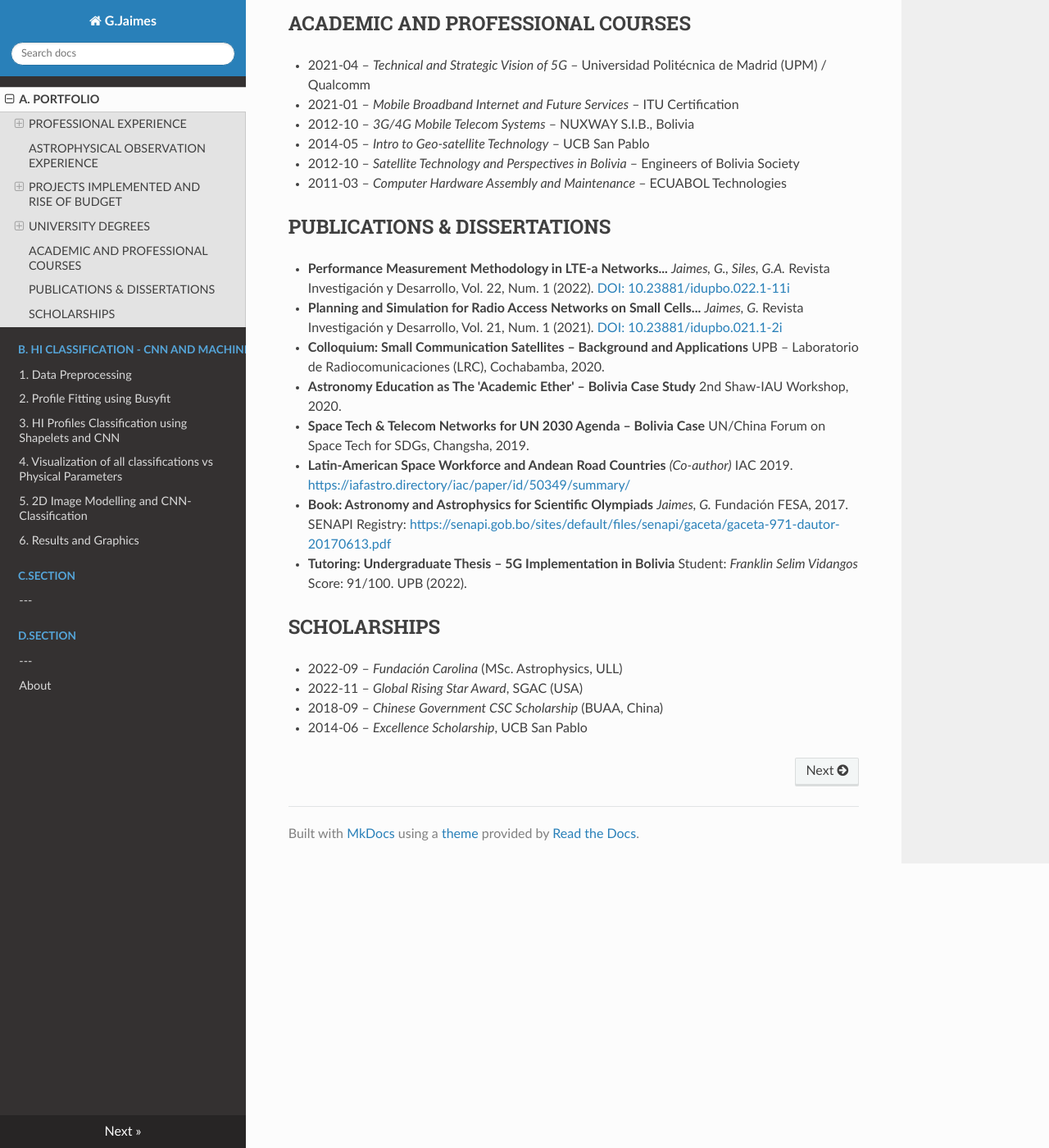
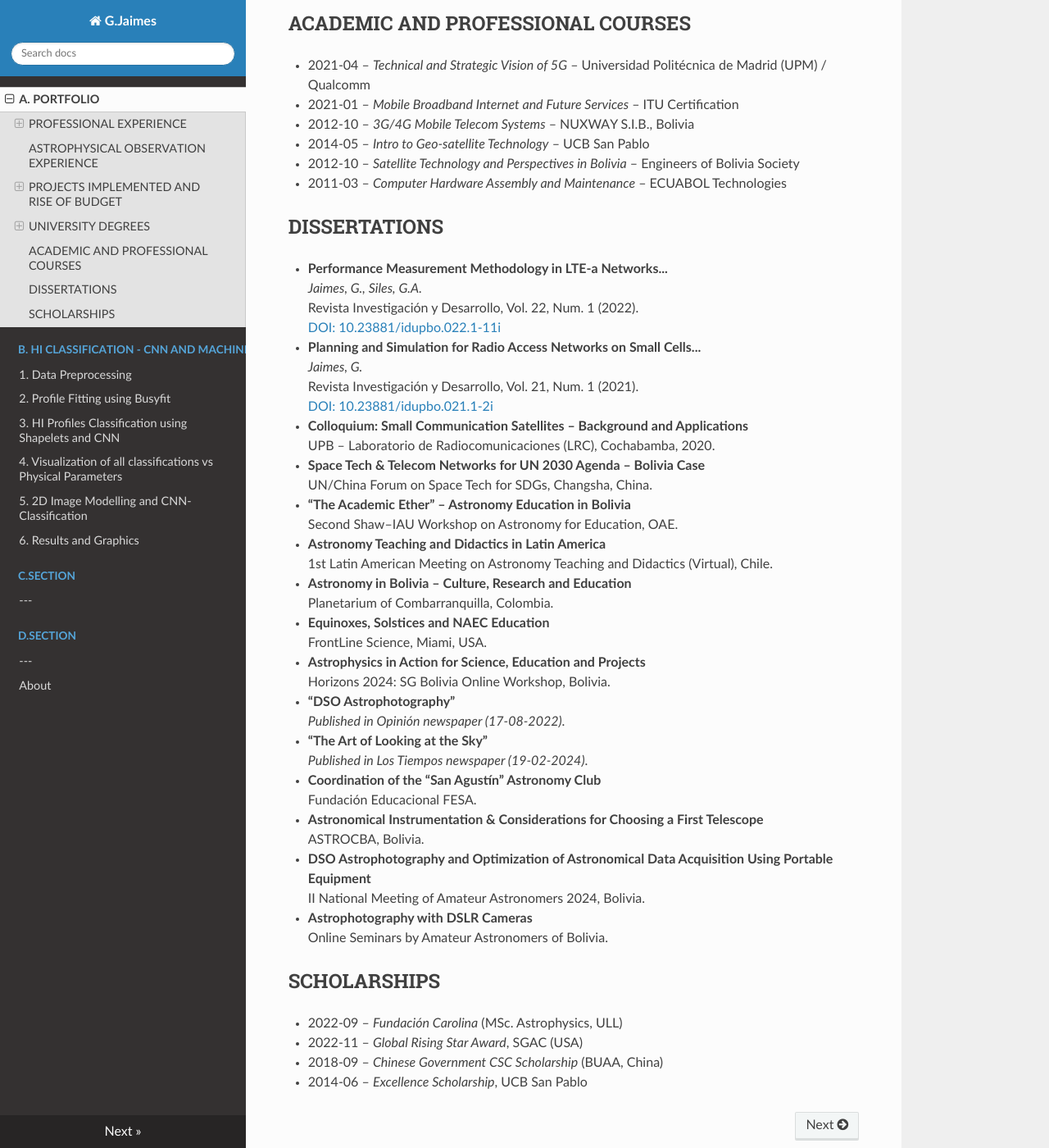
Before and after one commit to gabojaimesillanes/g.jaimes.illanes, an MkDocs documentation site: the page built from docs/portfolio.md, in a window 1280 px wide and 1400 px high, scrolled down 4368 px. Shown: the whole window at 82% size. Built offline with MkDocs 1.6.1, drawn with Linux system fonts in a browser that asks for light colours; nearby versions of some CDN libraries; some of the changed text lies outside the part shown.

Commit message:
Update portfolio.md

```diff
--- a/docs/portfolio.md
+++ b/docs/portfolio.md
@@ -160,7 +160,7 @@ Thesis: Small Cells deployment strategy for Cochabamba’s dense urban areas.
 * 2012-10 – *Satellite Technology and Perspectives in Bolivia* – Engineers of Bolivia Society
 * 2011-03 – *Computer Hardware Assembly and Maintenance* – ECUABOL Technologies
 
-## PUBLICATIONS & DISSERTATIONS
+## DISSERTATIONS
 
 * **Performance Measurement Methodology in LTE-a Networks...**
   *Jaimes, G., Siles, G.A.*
@@ -175,25 +175,41 @@ Thesis: Small Cells deployment strategy for Cochabamba’s dense urban areas.
 * **Colloquium: Small Communication Satellites – Background and Applications**
   UPB – Laboratorio de Radiocomunicaciones (LRC), Cochabamba, 2020.
 
-* **Astronomy Education as The 'Academic Ether' – Bolivia Case Study**
-  2nd Shaw-IAU Workshop, 2020.
+* **Space Tech & Telecom Networks for UN 2030 Agenda – Bolivia Case**
+  UN/China Forum on Space Tech for SDGs, Changsha, China.
 
-* **Space Tech & Telecom Networks for UN 2030 Agenda – Bolivia Case**
-  UN/China Forum on Space Tech for SDGs, Changsha, 2019.
+* **“The Academic Ether” – Astronomy Education in Bolivia**
+  Second Shaw–IAU Workshop on Astronomy for Education, OAE.
 
-* **Latin-American Space Workforce and Andean Road Countries** *(Co-author)*
-  IAC 2019.
-  [https://iafastro.directory/iac/paper/id/50349/summary/](https://iafastro.directory/iac/paper/id/50349/summary/)
+* **Astronomy Teaching and Didactics in Latin America**
+  1st Latin American Meeting on Astronomy Teaching and Didactics (Virtual), Chile.
 
-* **Book: Astronomy and Astrophysics for Scientific Olympiads**
-  *Jaimes, G.*
-  Fundación FESA, 2017.
-  SENAPI Registry:
-  [https://senapi.gob.bo/sites/default/files/senapi/gaceta/gaceta-971-dautor-20170613.pdf](https://senapi.gob.bo/sites/default/files/senapi/gaceta/gaceta-971-dautor-20170613.pdf)
+* **Astronomy in Bolivia – Culture, Research and Education**
+  Planetarium of Combarranquilla, Colombia.
 
-* **Tutoring: Undergraduate Thesis – 5G Implementation in Bolivia**
-  Student: *Franklin Selim Vidangos*
-  Score: 91/100. UPB (2022).
+* **Equinoxes, Solstices and NAEC Education**
+  FrontLine Science, Miami, USA.
+
+* **Astrophysics in Action for Science, Education and Projects**
+  Horizons 2024: SG Bolivia Online Workshop, Bolivia.
+
+* **“DSO Astrophotography”**
+  *Published in Opinión newspaper (17-08-2022)*.
+
+* **“The Art of Looking at the Sky”**
+  *Published in Los Tiempos newspaper (19-02-2024)*.
+
+* **Coordination of the “San Agustín” Astronomy Club**
+  Fundación Educacional FESA.
+
+* **Astronomical Instrumentation & Considerations for Choosing a First Telescope**
+  ASTROCBA, Bolivia.
+
+* **DSO Astrophotography and Optimization of Astronomical Data Acquisition Using Portable Equipment**
+  II National Meeting of Amateur Astronomers 2024, Bolivia.
+
+* **Astrophotography with DSLR Cameras**
+  Online Seminars by Amateur Astronomers of Bolivia.
 
 ## SCHOLARSHIPS
 
```
Also changed, not shown: other parts of docs/portfolio.md (+6 -6 lines).
